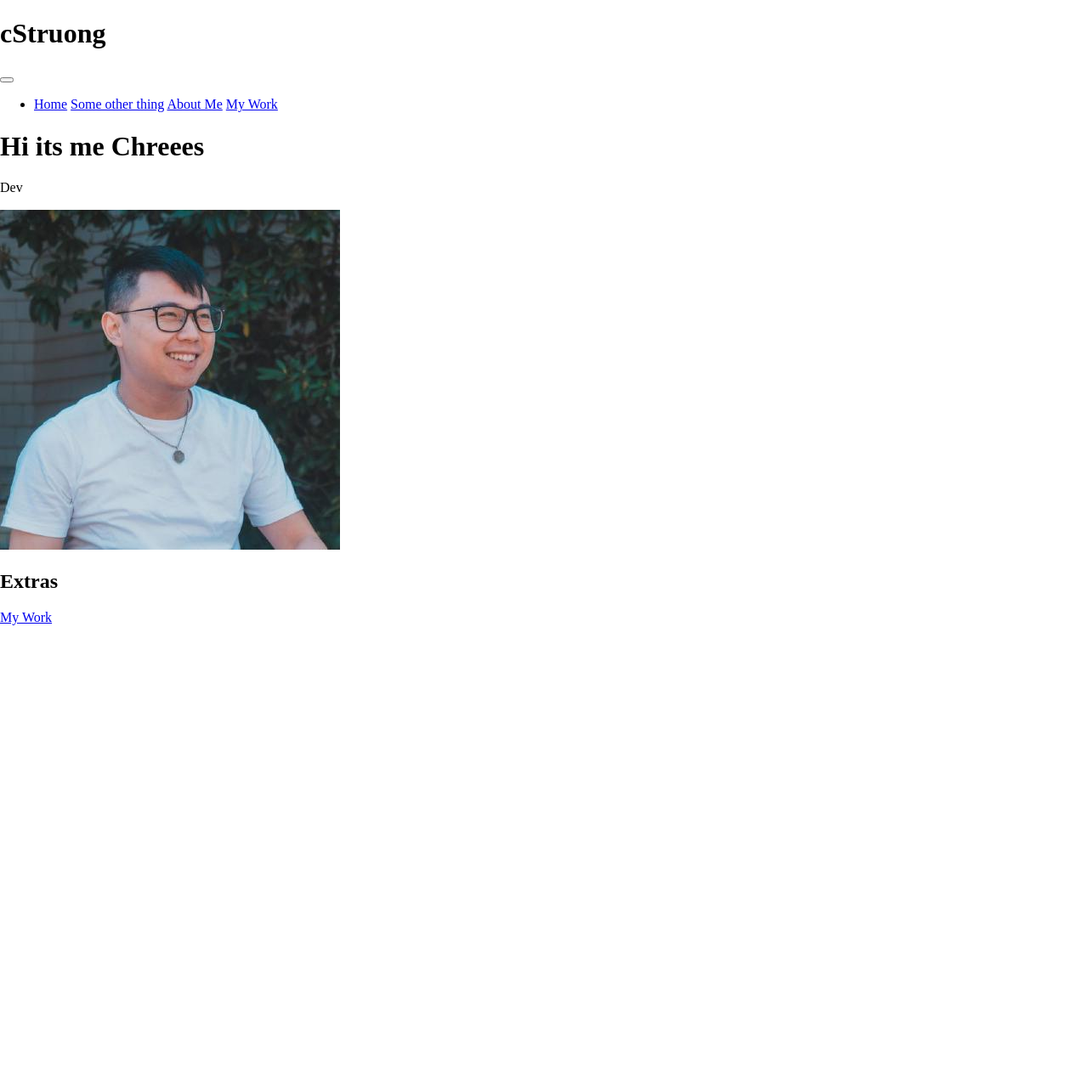
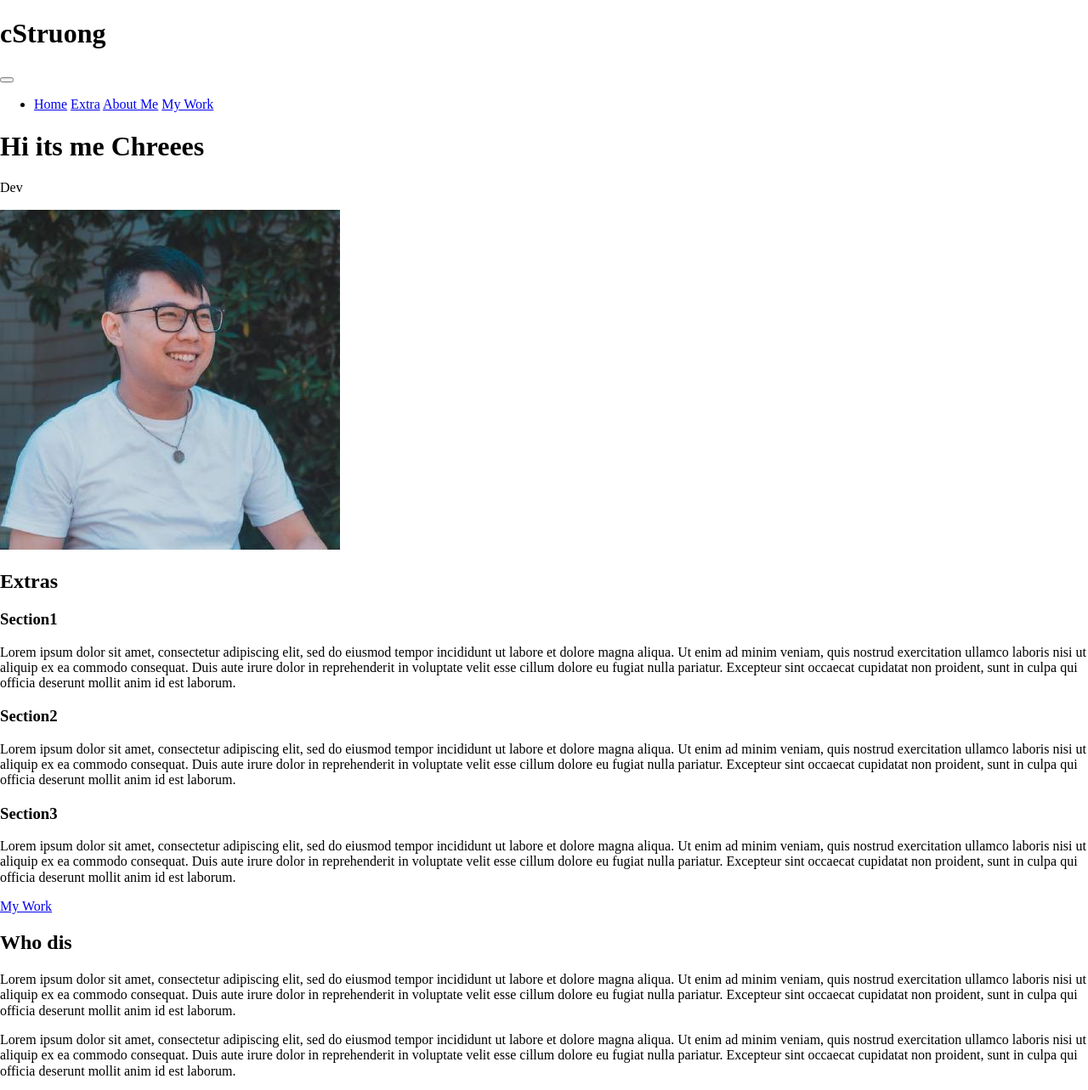
Before and after one commit to cStruong/Portfolio, a plain HTML site: page index.html in a window 1280 px wide. Shown: the top 1283 px of the page at 85% size. Before the commit the page ends 800 px from the top, so only its background shows below. Drawn offline with nearby package versions, Linux system fonts and the light colour scheme.

Commit message:
about me section skeleton

```diff
--- a/index.html
+++ b/index.html
@@ -20,9 +20,9 @@
                 <ul class="nav_list">
                     <li class="nav_item">
                         <a class="nav_link "href="#home">Home</a>
-                        <a class="nav_link "href="#extra">Some other thing</a>
-                        <a class="nav_link "href="#">About Me</a>
-                        <a class="nav_link "href="#">My Work</a>
+                        <a class="nav_link "href="#extra">Extra</a>
+                        <a class="nav_link "href="#aboutme">About Me</a>
+                        <a class="nav_link "href="#work">My Work</a>
                     </li>
                 </ul>
             </nav>
@@ -40,24 +40,36 @@
             <h2 class="section_title section_title--extras">Extras</h2>
             <div class="extras">
                 <div class="extra">
-                    <h3></h3>
-                    <p></p>
+                    <h3>Section1</h3>
+                    <p>Lorem ipsum dolor sit amet, consectetur adipiscing elit, sed do eiusmod tempor incididunt ut labore et dolore magna aliqua. Ut enim ad minim veniam, quis nostrud exercitation ullamco laboris nisi ut aliquip ex ea commodo consequat. Duis aute irure dolor in reprehenderit in voluptate velit esse cillum dolore eu fugiat nulla pariatur. Excepteur sint occaecat cupidatat non proident, sunt in culpa qui officia deserunt mollit anim id est laborum.</p>
                 </div>
 
                 <div class="extra">
-                    <h3></h3>
-                    <p></p>
+                    <h3>Section2</h3>
+                    <p>Lorem ipsum dolor sit amet, consectetur adipiscing elit, sed do eiusmod tempor incididunt ut labore et dolore magna aliqua. Ut enim ad minim veniam, quis nostrud exercitation ullamco laboris nisi ut aliquip ex ea commodo consequat. Duis aute irure dolor in reprehenderit in voluptate velit esse cillum dolore eu fugiat nulla pariatur. Excepteur sint occaecat cupidatat non proident, sunt in culpa qui officia deserunt mollit anim id est laborum.</p>
                 </div>
 
                 <div class="extra">
-                    <h3></h3>
-                    <p></p>
+                    <h3>Section3</h3>
+                    <p>Lorem ipsum dolor sit amet, consectetur adipiscing elit, sed do eiusmod tempor incididunt ut labore et dolore magna aliqua. Ut enim ad minim veniam, quis nostrud exercitation ullamco laboris nisi ut aliquip ex ea commodo consequat. Duis aute irure dolor in reprehenderit in voluptate velit esse cillum dolore eu fugiat nulla pariatur. Excepteur sint occaecat cupidatat non proident, sunt in culpa qui officia deserunt mollit anim id est laborum.</p>
                 </div>
             </div>
 
             <a href="#work" class="btn">My Work</a>
         </section>
 
+        <!--About me section-->
+        <section class="about-me" id="aboutme">
+            <h2 class="section_title section_title--about">Who dis</h2>
+            <p class="section__subtitle section_subtitle--about">Lorem ipsum dolor sit amet, consectetur adipiscing elit, sed do eiusmod tempor incididunt ut labore et dolore magna aliqua. Ut enim ad minim veniam, quis nostrud exercitation ullamco laboris nisi ut aliquip ex ea commodo consequat. Duis aute irure dolor in reprehenderit in voluptate velit esse cillum dolore eu fugiat nulla pariatur. Excepteur sint occaecat cupidatat non proident, sunt in culpa qui officia deserunt mollit anim id est laborum.</p>
+
+            <div class="about-me_body">
+                <p>Lorem ipsum dolor sit amet, consectetur adipiscing elit, sed do eiusmod tempor incididunt ut labore et dolore magna aliqua. Ut enim ad minim veniam, quis nostrud exercitation ullamco laboris nisi ut aliquip ex ea commodo consequat. Duis aute irure dolor in reprehenderit in voluptate velit esse cillum dolore eu fugiat nulla pariatur. Excepteur sint occaecat cupidatat non proident, sunt in culpa qui officia deserunt mollit anim id est laborum.</p>
+            </div>
+
+            <img src="./assets/profile_pic.jpeg" alt="chris again">
+        </section>
+
 
     </body>
 </html>
```
